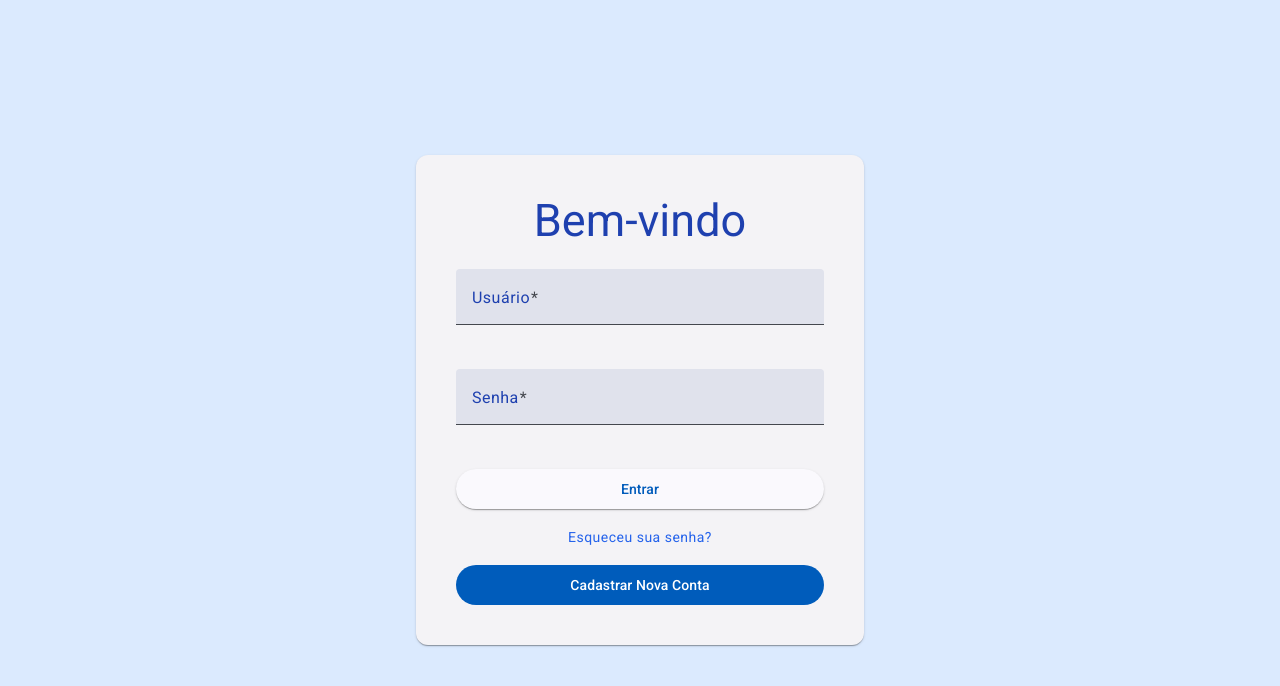
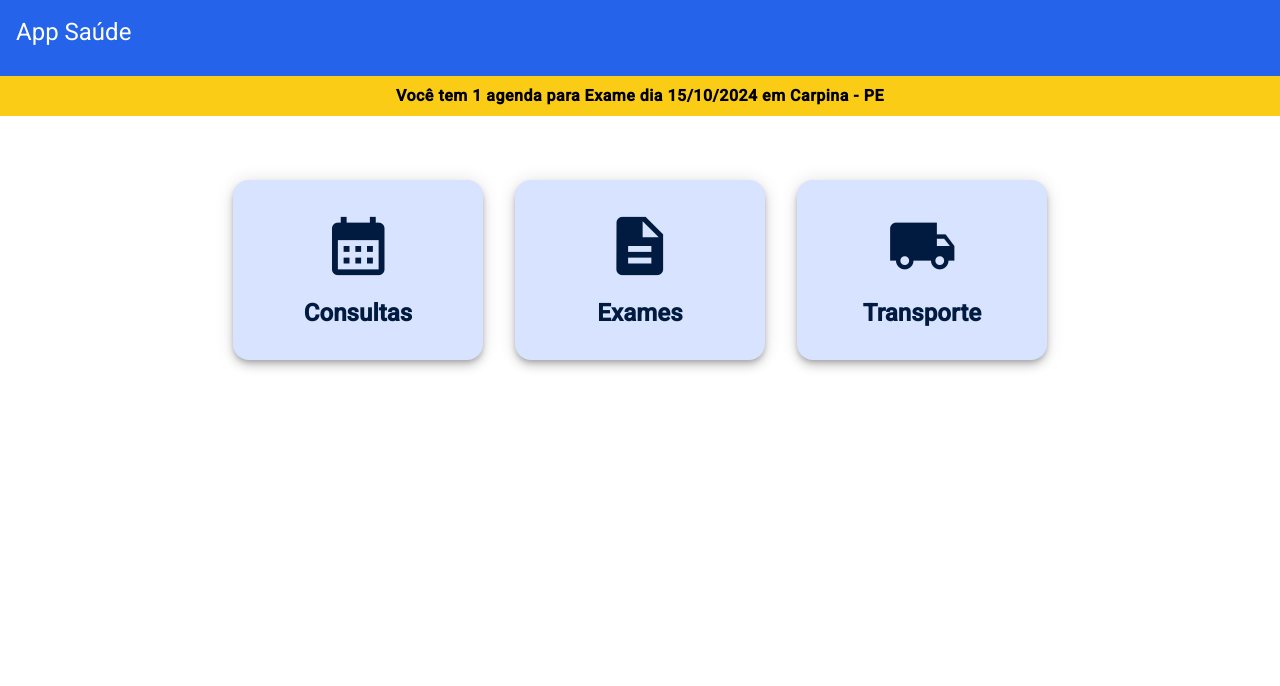
Before and after one commit to LucasCaputo/health-app, an Angular app: page /pedido in a window 1280 px wide. Before the commit this address led to /login. Shown: the top 686 px of the page. Built offline with nearby package versions, Linux system fonts and the light colour scheme.

Commit message:
feat: add dorpdown options

```diff
--- a/src/app/app.routes.ts
+++ b/src/app/app.routes.ts
@@ -5,7 +5,7 @@ export const routes: Routes = [
     { path: 'nova-conta', loadComponent: () => import('./pages/new-account/new-account.component').then(m => m.NewAccountComponent) },
     { path: 'recuperar-senha', loadComponent: () => import('./pages/recovery-password/recovery-password.component').then(m => m.RecoveryPasswordComponent) },
     { path: 'gerenciamento-de-dados', loadComponent: () => import('./pages/data-mangement/data-management.component').then(m => m.DataManagementComponent) },
-    { path: 'solicitações', loadComponent: () => import('./pages/order/order.component').then(m => m.OrderComponent) },
+    { path: 'pedido', loadComponent: () => import('./pages/order/order.component').then(m => m.OrderComponent) },
     { path: '', redirectTo: '/login', pathMatch: 'full' },
     { path: '**', redirectTo: '/login' }
 ];
--- a/src/app/pages/order/order.component.html
+++ b/src/app/pages/order/order.component.html
@@ -1,7 +1,7 @@
 <div class="min-h-screen bg-white">
     <!-- Cabeçalho -->
     <div class="bg-blue-600 text-white flex justify-between items-center p-4">
-        <h6 class="text-xl font-bold">App Saúde</h6>
+        <h6 class="text-2xl font-bold">App Saúde</h6>
     </div>
 
     <!-- Aviso -->
@@ -10,23 +10,26 @@
     </div>
 
     <!-- Botões de Ação -->
-    <div class="flex justify-center items-center mt-16">
+    <div *ngIf="!activeAction && !protocolo" class="flex justify-center items-center mt-16">
         <div class="grid grid-cols-1 gap-8 md:grid-cols-3 mb-16">
-            <button mat-fab extended color="primary" style="height: 180px; width: 250px;">
+            <button mat-fab extended color="primary" style="height: 180px; width: 250px;"
+                (click)="showDropdown('consultas')">
                 <div class="grid">
                     <mat-icon fontIcon="calendar_month" class="material-symbols-outlined"></mat-icon>
                     <span class="mt-4 text-2xl font-semibold">Consultas</span>
                 </div>
             </button>
 
-            <button mat-fab extended color="primary" style="height: 180px; width: 250px;">
+            <button mat-fab extended color="primary" style="height: 180px; width: 250px;"
+                (click)="showDropdown('exames')">
                 <div class="grid">
                     <mat-icon fontIcon="description" class="material-symbols-outlined"></mat-icon>
                     <span class="mt-4 text-2xl font-semibold">Exames</span>
                 </div>
             </button>
 
-            <button mat-fab extended color="primary" style="height: 180px; width: 250px;">
+            <button mat-fab extended color="primary" style="height: 180px; width: 250px;"
+                (click)="showDropdown('transporte')">
                 <div class="grid">
                     <mat-icon fontIcon="local_shipping" class="material-symbols-outlined"></mat-icon>
                     <span class="mt-4 text-2xl font-semibold">Transporte</span>
@@ -34,4 +37,67 @@
             </button>
         </div>
     </div>
+
+    <!-- Mensagem de Sucesso -->
+    <div *ngIf="protocolo" class="flex flex-col items-center mt-16">
+        <p class="text-2xl font-semibold text-green-600">
+            Ação confirmada com sucesso! Seu protocolo é: {{ protocolo }}
+        </p>
+        <button mat-button color="primary" class="mt-4" (click)="resetView()">Voltar</button>
+    </div>
+
+    <!-- Dropdown Consultas -->
+    <div *ngIf="activeAction === 'consultas' && !protocolo" class="flex flex-col items-center mt-16 space-y-4">
+        <button mat-button color="accent" (click)="resetView()">Voltar</button>
+
+        <mat-form-field appearance="fill" class="w-64">
+            <mat-label>Selecione a especialidade</mat-label>
+            <mat-select>
+                <mat-option *ngFor="let option of ['Cardiologia', 'Ortopedia', 'Odontologia']" [value]="option">
+                    {{ option }}
+                </mat-option>
+            </mat-select>
+        </mat-form-field>
+        <button mat-flat-button color="primary" (click)="confirmar()">Confirmar</button>
+    </div>
+
+    <!-- Dropdown Exames -->
+    <div *ngIf="activeAction === 'exames' && !protocolo" class="flex flex-col items-center mt-16 space-y-4">
+        <button mat-button color="accent" (click)="resetView()">Voltar</button>
+
+        <mat-form-field appearance="fill" class="w-64">
+            <mat-label>Selecione o tipo de exame</mat-label>
+            <mat-select>
+                <mat-option *ngFor="let option of ['Sangue', 'Urina', 'Imagem']" [value]="option">
+                    {{ option }}
+                </mat-option>
+            </mat-select>
+        </mat-form-field>
+        <button mat-flat-button color="primary" (click)="confirmar()">Confirmar</button>
+    </div>
+
+    <!-- Dropdown Transporte -->
+    <div *ngIf="activeAction === 'transporte' && !protocolo" class="flex flex-col items-center mt-16 space-y-4">
+        <button mat-button color="accent" (click)="resetView()">Voltar</button>
+
+        <mat-form-field appearance="fill" class="w-64">
+            <mat-label>Selecione o tipo de transporte</mat-label>
+            <mat-select>
+                <mat-option *ngFor="let option of ['Ambulância', 'Táxi', 'Ônibus']" [value]="option">
+                    {{ option }}
+                </mat-option>
+            </mat-select>
+        </mat-form-field>
+
+        <mat-form-field appearance="fill" class="w-64">
+            <mat-label>Tipo de Viagem</mat-label>
+            <mat-select>
+                <mat-option value="ida-e-volta">Ida e Volta</mat-option>
+                <mat-option value="somente-ida">Somente Ida</mat-option>
+                <mat-option value="somente-volta">Somente Volta</mat-option>
+            </mat-select>
+        </mat-form-field>
+
+        <button mat-flat-button color="primary" (click)="confirmar()">Confirmar</button>
+    </div>
 </div>
--- a/src/app/pages/order/order.component.ts
+++ b/src/app/pages/order/order.component.ts
@@ -1,17 +1,43 @@
+import { NgFor, NgIf } from '@angular/common';
 import { Component } from '@angular/core';
 import { MatButtonModule } from '@angular/material/button';
+import { MatFormFieldModule } from '@angular/material/form-field';
 import { MatIconModule } from '@angular/material/icon';
+import { MatSelectModule } from '@angular/material/select';
 
 @Component({
   selector: 'app-order',
   standalone: true,
   imports: [
+    NgIf,
+    NgFor,
     MatIconModule,
-    MatButtonModule
+    MatButtonModule,
+    MatFormFieldModule,
+    MatSelectModule,
   ],
   templateUrl: './order.component.html',
   styleUrl: './order.component.scss'
 })
 export class OrderComponent {
+  activeAction: 'consultas' | 'exames' | 'transporte' | null = null;
+  protocolo: string | null = null;
 
+  showDropdown(action: 'consultas' | 'exames' | 'transporte') {
+    this.activeAction = action;
+    this.protocolo = null; // Limpar protocolo ao mudar de ação
+  }
+
+  resetView() {
+    this.activeAction = null;
+    this.protocolo = null;
+  }
+
+  confirmar() {
+    this.protocolo = this.gerarProtocolo();
+  }
+
+  gerarProtocolo(): string {
+    return Math.floor(Math.random() * 1000000).toString().padStart(6, '0'); // Gera protocolo de 6 dígitos
+  }
 }
```
